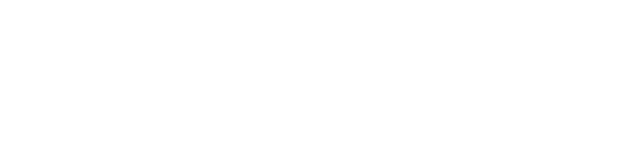
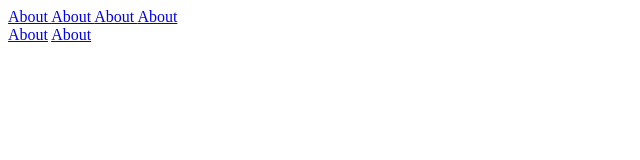
Before and after one commit to N-Cress/FinCss, a plain HTML site: page index.html in a window 1280 px wide. Shown: the whole page, without its empty margins (0-640 px from the left). Drawn offline with Linux system fonts and the light colour scheme.

Commit message:
Added just a little more html structure for the beginning of nav

```diff
--- a/index.html
+++ b/index.html
@@ -13,6 +13,18 @@
                 <div class="logo">
                     <i> </i>
                 </div>
+                <div class="nav__right">
+                    <div class="nav__options">
+                        <a href="#about"> About </a>
+                        <a href="#about"> About </a>
+                        <a href="#about"> About </a>
+                        <a href="#about"> About </a>
+                    </div>
+                    <div class="nav__logins">
+                        <a href="#about"> About</a>
+                        <a href="#about"> About</a>
+                    </div>
+                </div>
             </div>
         </nav>
     </section>
```
